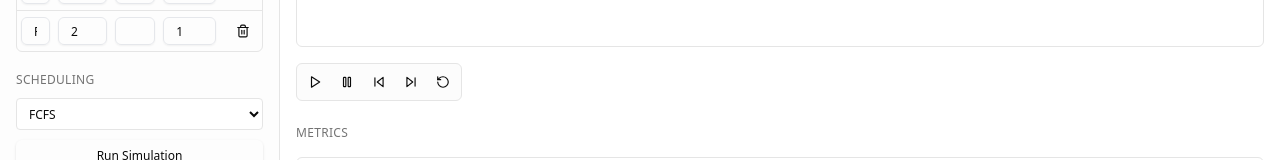
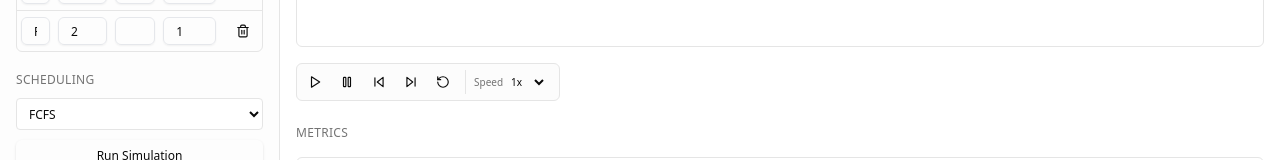
Before and after one commit to Siddhantdotdev/shedulr, a Next.js app: page / in a window 1280 px wide. Shown: the part 210-370 px from the top of the page. Built offline with nearby package versions, Linux system fonts and the light colour scheme.

Commit message:
Add playback speed control to toolbar

```diff
--- a/src/app/page.tsx
+++ b/src/app/page.tsx
@@ -21,7 +21,7 @@ import {
 } from "lucide-react";
 
 export default function Home() {
-  const { algorithm, setAlgorithm, quantum, setQuantum, run } = useSimulationStore();
+  const { algorithm, setAlgorithm, quantum, setQuantum, run, speed, setSpeed } = useSimulationStore();
   const playback = usePlayback();
   const [showComparison, setShowComparison] = useState(false);
   const [isDark, setIsDark] = useState(true);
@@ -33,7 +33,6 @@ export default function Home() {
 
   return (
     <div className="min-h-screen bg-background text-foreground">
-      {/* Compact top nav */}
       <header className="sticky top-0 z-10 border-b border-border bg-background/95 backdrop-blur-sm">
         <div className="flex h-12 items-center justify-between px-4">
           <div className="flex items-center gap-2">
@@ -55,7 +54,6 @@ export default function Home() {
       </header>
 
       <div className="grid grid-cols-1 lg:grid-cols-[280px_1fr] gap-0">
-        {/* Left panel */}
         <aside className="border-r border-border bg-muted/20 p-4 space-y-5">
           <ProcessEditor />
 
@@ -102,13 +100,11 @@ export default function Home() {
           </Button>
         </aside>
 
-        {/* Main workspace */}
         <main className="flex flex-col min-h-[calc(100vh-3rem)]">
           <div className="flex-1 p-4 space-y-4">
             <div className="text-xs font-medium text-muted-foreground uppercase tracking-wide">Timeline</div>
             <GanttChart />
 
-            {/* Playback toolbar */}
             <div className="flex items-center gap-1 border border-border rounded-md p-1 w-fit bg-muted/30">
               <Button size="sm" variant="ghost" onClick={playback.play} className="h-7 w-7 p-0">
                 <Play className="h-3.5 w-3.5" />
@@ -125,6 +121,19 @@ export default function Home() {
               <Button size="sm" variant="ghost" onClick={playback.restart} className="h-7 w-7 p-0">
                 <RotateCcw className="h-3.5 w-3.5" />
               </Button>
+              <div className="flex items-center gap-1 px-2 border-l border-border ml-1">
+                <span className="text-[10px] text-muted-foreground">Speed</span>
+                <select
+                  value={speed}
+                  onChange={e => setSpeed(Number(e.target.value))}
+                  className="h-6 text-[10px] bg-transparent border-none focus:outline-none"
+                >
+                  <option value={0.5}>0.5x</option>
+                  <option value={1}>1x</option>
+                  <option value={2}>2x</option>
+                  <option value={4}>4x</option>
+                </select>
+              </div>
             </div>
 
             <div className="text-xs font-medium text-muted-foreground uppercase tracking-wide pt-2">Metrics</div>
```
